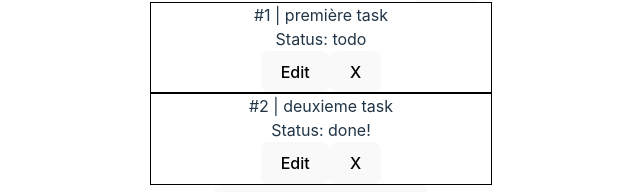
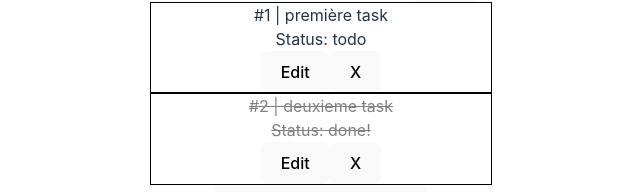
Before and after one commit to Xinginn/todo_felix_ravella, a Vue app: page / in a window 1280 px wide. Shown: the part 381-573 px from the top of the page, without its empty margins (319-959 px from the left). Built offline with nearby package versions, Linux system fonts and the light colour scheme.

Commit message:
feat: add dynamic style for Task with 'done' status

```diff
--- a/src/components/Task.vue
+++ b/src/components/Task.vue
@@ -1,9 +1,9 @@
 <template>
   <div class="task-wrapper">
-    <div>
+    <div :class="initialData.status === 'done!' ? 'done' : ''">
       #{{ taskIndex +1 }} | {{ initialData.label }}
     </div>
-    <div>
+    <div :class="initialData.status === 'done!' ? 'done' : ''">
       Status: {{ initialData.status }}
     </div>
 
@@ -60,4 +60,9 @@ export default {
   .task-wrapper{
     border: solid black 1px;
   }
+
+  .done {
+    text-decoration: line-through;
+    color: gray;
+  }
 </style>
```
